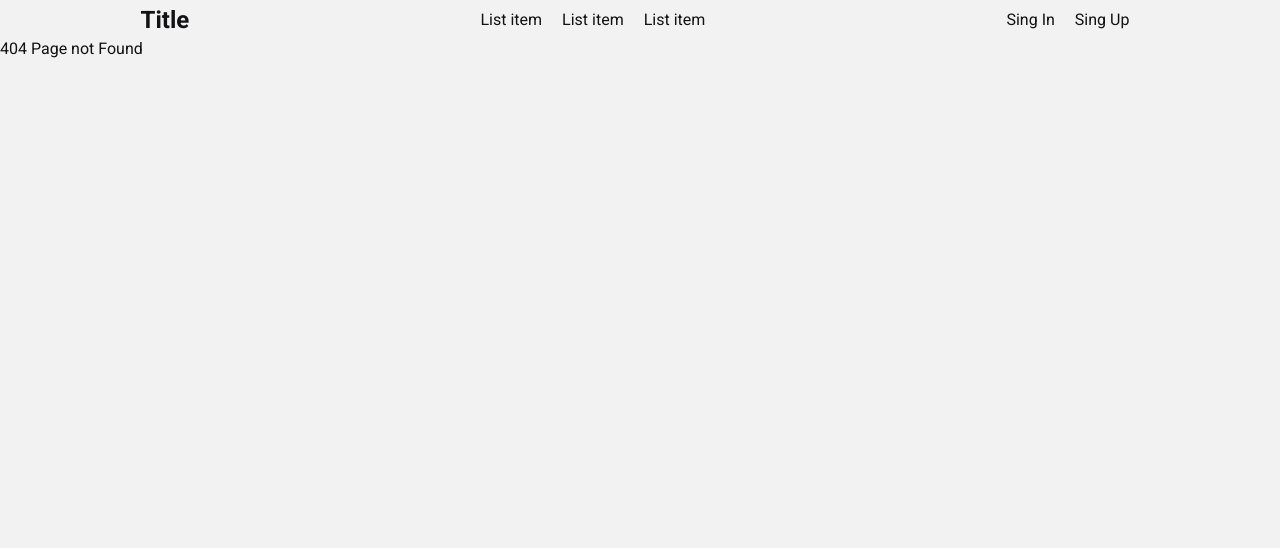
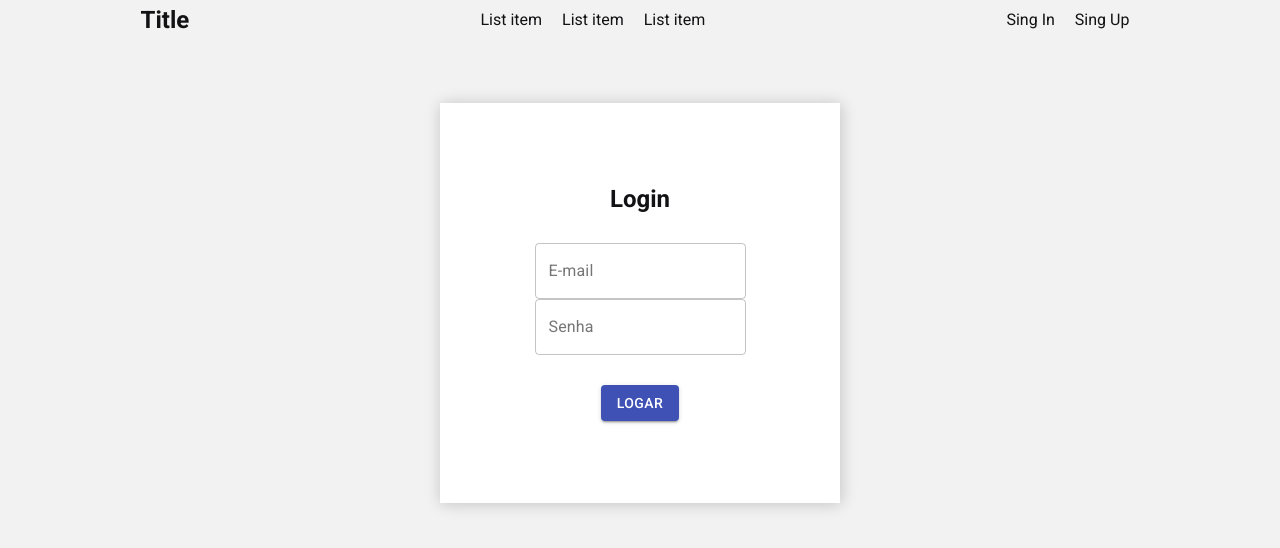
Before and after one commit to felipAlves/base_projects-nextjs, a Next.js app: page /login in a window 1280 px wide. Before the commit this address had no page. Shown: the top 548 px of the page. Built offline with nearby package versions, Linux system fonts and the light colour scheme.

Commit message:
Estilizando componente "container"
Agora todos componentes filhos do componente container estarão alinhados ao centro

```diff
--- a/components/global/LayoutComponents/Container.tsx
+++ b/components/global/LayoutComponents/Container.tsx
@@ -1,9 +1,12 @@
 import styled from 'styled-components'
 
-export const Container = styled.div`
+export const Container = styled.main`
   width: 960px;
-  height: 100vh;
   margin: 2rem auto;
   padding: 2rem;
   background: #f2f2f2;
+
+  display: flex;
+  justify-content: center;
+  align-items: center;
 `
--- a/src/pages/_app.tsx
+++ b/src/pages/_app.tsx
@@ -8,7 +8,6 @@ import { Layout } from '../../components/global/Layout'
 import { DashboardLayout } from '../../components/global/DashboardLayout/DashboardLayout'
 
 const MyApp: React.FC<AppProps> = ({ Component, pageProps, router }) => {
-  console.log()
   if (router.pathname.startsWith('/dashboard/')) {
     return (
       <ThemeProvider theme={theme}>
--- /dev/null
+++ b/src/pages/login/index.tsx
@@ -0,0 +1,44 @@
+import { Button, TextField } from '@material-ui/core'
+import React from 'react'
+import styled from 'styled-components'
+import { Container } from '../../../components/global/LayoutComponents/Container'
+
+const StyledForm = styled.form`
+  width: 400px;
+  height: 400px;
+
+  background: #fff;
+
+  display: flex;
+  align-items: center;
+  justify-content: center;
+  flex-direction: column;
+
+  box-shadow: 1px 1px 15px rgba(0, 0, 0, 0.2);
+
+  h2 {
+    margin-bottom: 30px;
+  }
+
+  button {
+    margin-top: 30px;
+  }
+`
+
+const Login = (): JSX.Element => {
+  return (
+    <Container>
+      <StyledForm>
+        <h2>Login</h2>
+        <TextField id="outlined-basic" label="E-mail" variant="outlined" />
+        <TextField id="outlined-basic" label="Senha" variant="outlined" />
+
+        <Button variant="contained" color="primary">
+          Logar
+        </Button>
+      </StyledForm>
+    </Container>
+  )
+}
+
+export default Login
--- a/src/styles/theme.ts
+++ b/src/styles/theme.ts
@@ -1,4 +1,7 @@
+import { defaultTheme } from './global/theme/defaultTheme'
+
 const theme = {
+  ...defaultTheme,
   colors: {
     background: '#f2f2f2',
     text: '#121214',
```
